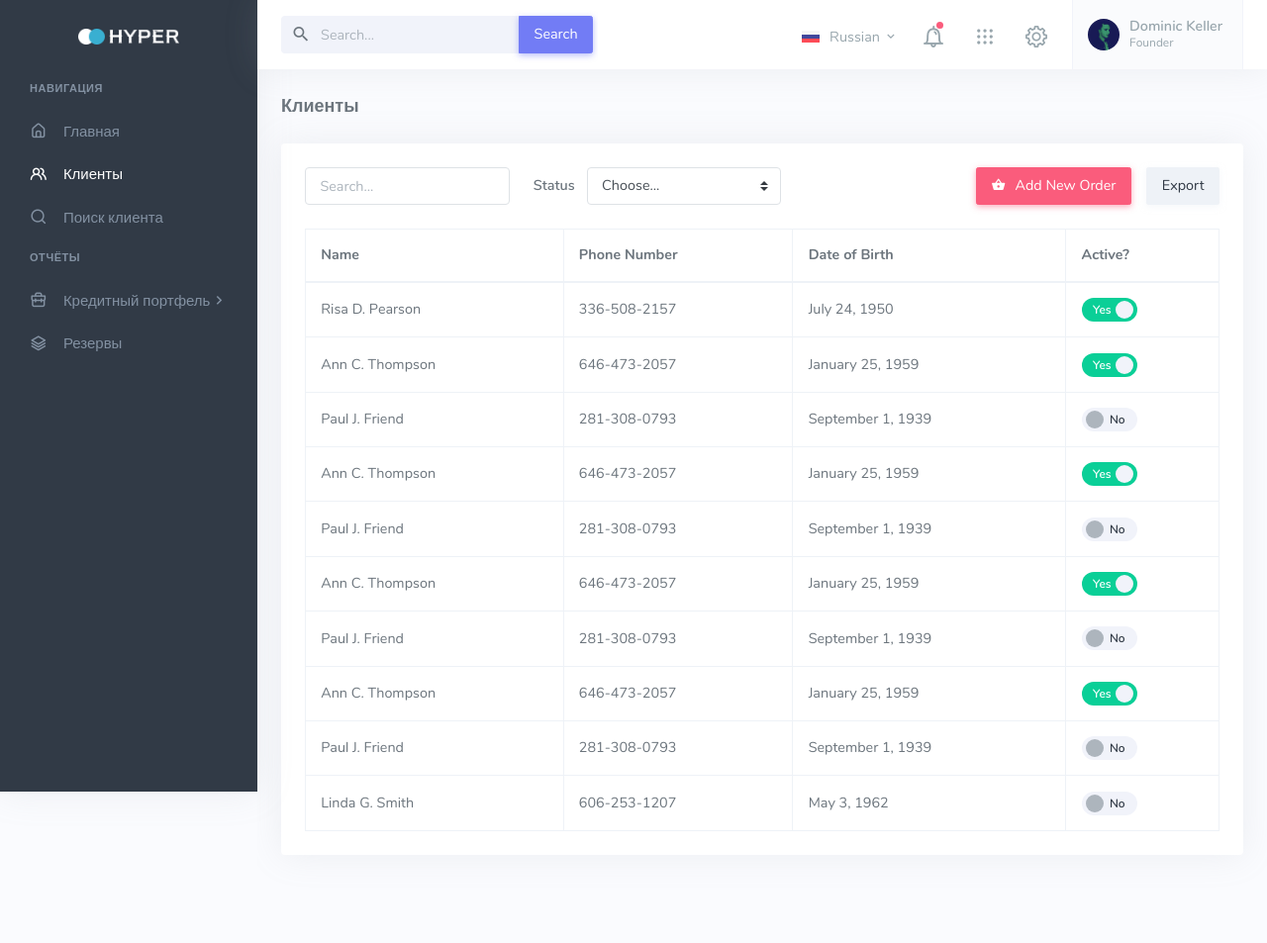
After one commit to norboyev1990/jango_app, a Django app: page /clients/ in a window 1280 px wide. The commit adds this page. Shown: the whole page at 99% size. Run offline with Django 3.2, Linux system fonts and the light colour scheme; some libraries are stand-ins or nearby versions.

Commit message:
startapp clients

```diff
--- /dev/null
+++ b/reporting/clients/urls.py
@@ -0,0 +1,8 @@
+from django.urls import path
+
+from . import views
+
+
+urlpatterns = [
+    path('', views.index, name='clients-index'),
+]
--- a/reporting/clients/views.py
+++ b/reporting/clients/views.py
@@ -1,3 +1,5 @@
 from django.shortcuts import render
 
 # Create your views here.
+def index(request):
+    return render(request, 'clients/index.html')
--- a/reporting/reporting/urls.py
+++ b/reporting/reporting/urls.py
@@ -19,5 +19,6 @@ from . import settings
 
 urlpatterns = [
     path('admin/', admin.site.urls),
-    path('credits/', include('credits.urls'))
+    path('credits/', include('credits.urls')),
+    path('clients/', include('clients.urls'))
 ]
--- /dev/null
+++ b/reporting/templates/clients/index.html
@@ -0,0 +1,205 @@
+{% extends "includes/base.html" %}
+{% load static %}
+
+{% block page_header %}
+
+{% endblock %}
+
+{% block page_container %}
+
+<div class="container-fluid">
+
+    <!-- start page title -->
+    <div class="row">
+        <div class="col-12">
+            <div class="page-title-box">
+                <div class="page-title-right">
+
+                </div>
+                <h4 class="page-title">Клиенты</h4>
+            </div>
+        </div>
+    </div>
+    <!-- end page title -->
+
+    <div class="row">
+        <div class="col-lg-12">
+            <div class="card">
+                <div class="card-body">
+                    <div class="row mb-2">
+                        <div class="col-lg-8">
+                            <form class="form-inline">
+                                <div class="form-group mb-2">
+                                    <label for="inputPassword2" class="sr-only">Search</label>
+                                    <input type="search" class="form-control" id="inputPassword2" placeholder="Search...">
+                                </div>
+                                <div class="form-group mx-sm-3 mb-2">
+                                    <label for="status-select" class="mr-2">Status</label>
+                                    <select class="custom-select" id="status-select">
+                                        <option selected="">Choose...</option>
+                                        <option value="1">Paid</option>
+                                        <option value="2">Awaiting Authorization</option>
+                                        <option value="3">Payment failed</option>
+                                        <option value="4">Cash On Delivery</option>
+                                        <option value="5">Fulfilled</option>
+                                        <option value="6">Unfulfilled</option>
+                                    </select>
+                                </div>
+                            </form>
+                        </div>
+                        <div class="col-lg-4">
+                            <div class="text-lg-right">
+                                <button type="button" class="btn btn-danger mb-2 mr-2"><i class="mdi mdi-basket mr-1"></i> Add New Order</button>
+                                <button type="button" class="btn btn-light mb-2">Export</button>
+                            </div>
+                        </div><!-- end col-->
+                    </div>
+                    <div class="table-responsive">
+                        <table class="table table-centered table-bordered mb-0">
+                            <thead>
+                                <tr>
+                                    <th>Name</th>
+                                    <th>Phone Number</th>
+                                    <th>Date of Birth</th>
+                                    <th>Active?</th>
+                                </tr>
+                            </thead>
+                            <tbody>
+                                <tr>
+                                    <td>Risa D. Pearson</td>
+                                    <td>336-508-2157</td>
+                                    <td>July 24, 1950</td>
+                                    <td>
+                                        <!-- Switch-->
+                                        <div>
+                                            <input type="checkbox" id="switch21" checked data-switch="success"/>
+                                            <label for="switch21" data-on-label="Yes" data-off-label="No" class="mb-0 d-block"></label>
+                                        </div>
+                                    </td>
+                                </tr>
+                                <tr>
+                                    <td>Ann C. Thompson</td>
+                                    <td>646-473-2057</td>
+                                    <td>January 25, 1959</td>
+                                    <td>
+                                        <!-- Switch-->
+                                        <div>
+                                            <input type="checkbox" id="switch22" checked data-switch="success"/>
+                                            <label for="switch22" data-on-label="Yes" data-off-label="No" class="mb-0 d-block"></label>
+                                        </div>
+                                    </td>
+                                </tr>
+                                <tr>
+                                    <td>Paul J. Friend</td>
+                                    <td>281-308-0793</td>
+                                    <td>September 1, 1939</td>
+                                    <td>
+                                        <!-- Switch-->
+                                        <div>
+                                            <input type="checkbox" id="switch23" data-switch="success"/>
+                                            <label for="switch23" data-on-label="Yes" data-off-label="No" class="mb-0 d-block"></label>
+                                        </div>
+                                    </td>
+                                </tr>
+                                <tr>
+                                    <td>Ann C. Thompson</td>
+                                    <td>646-473-2057</td>
+                                    <td>January 25, 1959</td>
+                                    <td>
+                                        <!-- Switch-->
+                                        <div>
+                                            <input type="checkbox" id="switch22" checked data-switch="success"/>
+                                            <label for="switch22" data-on-label="Yes" data-off-label="No" class="mb-0 d-block"></label>
+                                        </div>
+                                    </td>
+                                </tr>
+                                <tr>
+                                    <td>Paul J. Friend</td>
+                                    <td>281-308-0793</td>
+                                    <td>September 1, 1939</td>
+                                    <td>
+                                        <!-- Switch-->
+                                        <div>
+                                            <input type="checkbox" id="switch23" data-switch="success"/>
+                                            <label for="switch23" data-on-label="Yes" data-off-label="No" class="mb-0 d-block"></label>
+                                        </div>
+                                    </td>
+                                </tr>
+                                <tr>
+                                    <td>Ann C. Thompson</td>
+                                    <td>646-473-2057</td>
+                                    <td>January 25, 1959</td>
+                                    <td>
+                                        <!-- Switch-->
+                                        <div>
+                                            <input type="checkbox" id="switch22" checked data-switch="success"/>
+                                            <label for="switch22" data-on-label="Yes" data-off-label="No" class="mb-0 d-block"></label>
+                                        </div>
+                                    </td>
+                                </tr>
+                                <tr>
+                                    <td>Paul J. Friend</td>
+                                    <td>281-308-0793</td>
+                                    <td>September 1, 1939</td>
+                                    <td>
+                                        <!-- Switch-->
+                                        <div>
+                                            <input type="checkbox" id="switch23" data-switch="success"/>
+                                            <label for="switch23" data-on-label="Yes" data-off-label="No" class="mb-0 d-block"></label>
+                                        </div>
+                                    </td>
+                                </tr>
+                                <tr>
+                                    <td>Ann C. Thompson</td>
+                                    <td>646-473-2057</td>
+                                    <td>January 25, 1959</td>
+                                    <td>
+                                        <!-- Switch-->
+                                        <div>
+                                            <input type="checkbox" id="switch22" checked data-switch="success"/>
+                                            <label for="switch22" data-on-label="Yes" data-off-label="No" class="mb-0 d-block"></label>
+                                        </div>
+                                    </td>
+                                </tr>
+                                <tr>
+                                    <td>Paul J. Friend</td>
+                                    <td>281-308-0793</td>
+                                    <td>September 1, 1939</td>
+                                    <td>
+                                        <!-- Switch-->
+                                        <div>
+                                            <input type="checkbox" id="switch23" data-switch="success"/>
+                                            <label for="switch23" data-on-label="Yes" data-off-label="No" class="mb-0 d-block"></label>
+                                        </div>
+                                    </td>
+                                </tr>
+                                <tr>
+                                    <td>Linda G. Smith</td>
+                                    <td>606-253-1207</td>
+                                    <td>May 3, 1962</td>
+                                    <td>
+                                        <!-- Switch-->
+                                        <div>
+                                            <input type="checkbox" id="switch24" data-switch="success"/>
+                                            <label for="switch24" data-on-label="Yes" data-off-label="No" class="mb-0 d-block"></label>
+                                        </div>
+                                    </td>
+                                </tr>
+                            </tbody>
+                        </table>
+                    </div>
+                </div>
+            </div>
+        </div>
+    </div>
+    <!-- end row -->
+
+</div>
+{% endblock %}
+
+{% block myscripts %}
+<script>
+
+</script>
+
+{% endblock %}
--- a/reporting/templates/includes/sidebar.html
+++ b/reporting/templates/includes/sidebar.html
@@ -35,9 +35,9 @@
                                 </li>
 
                                 <li class="side-nav-item">
-                                    <a href="{% url 'contract-list' %}" class="side-nav-link">
-                                        <i class="uil-copy-alt"></i>
-                                        <span> Договора </span>
+                                    <a href="{% url 'clients-index' %}" class="side-nav-link">
+                                        <i class="uil-users-alt"></i>
+                                        <span> Клиенты </span>
                                     </a>
                                 </li>
 
```
